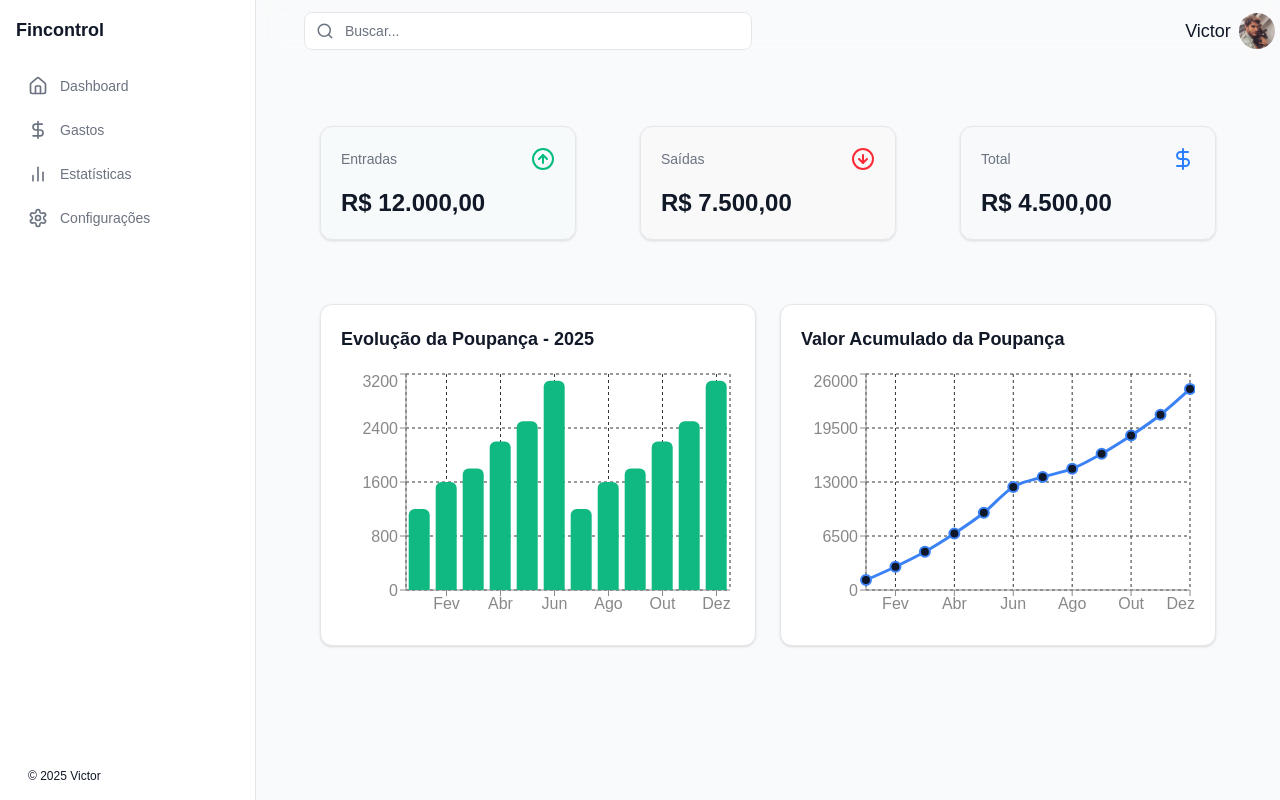
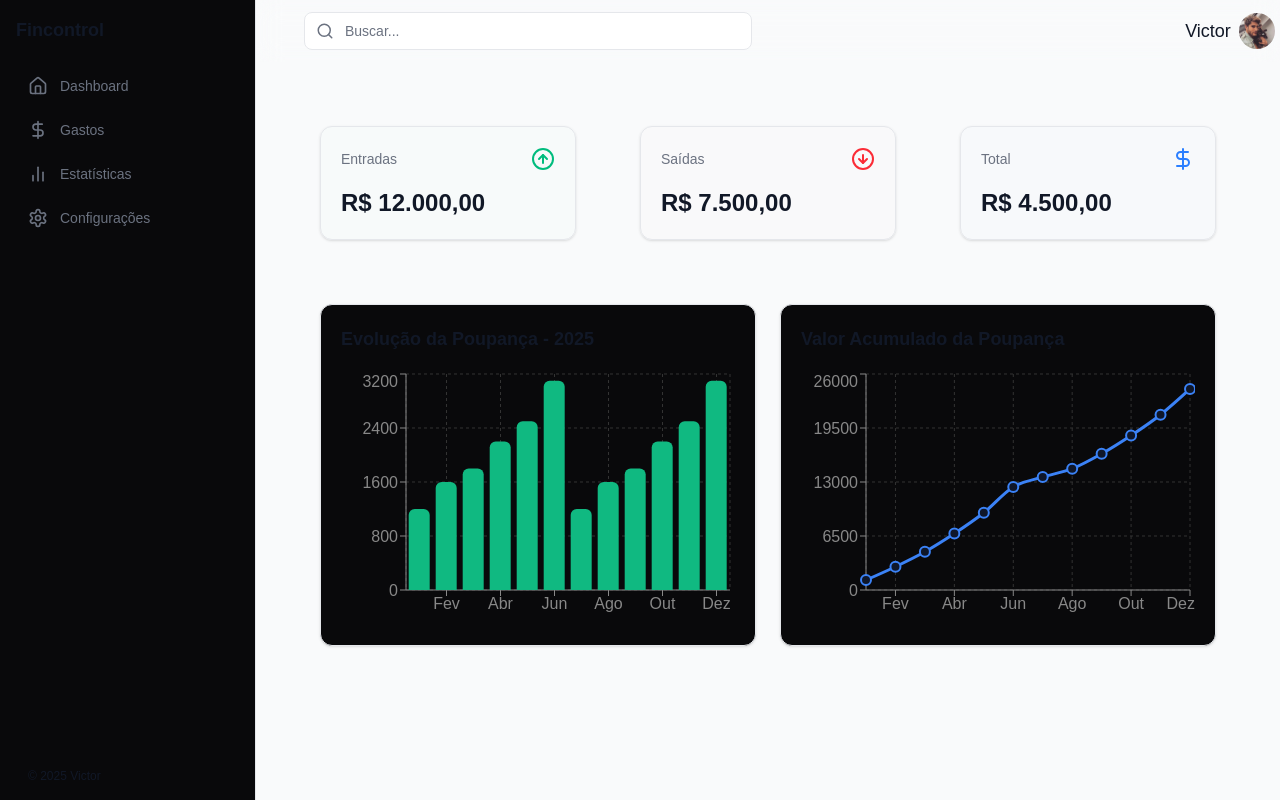
Before and after one commit to victorgomesc/fincoltrol, a Next.js app: page / in a window 1280 px wide. Built offline with nearby package versions, Linux system fonts and the light colour scheme.

Commit message:
style: on change bg color backgroun

```diff
--- a/src/app/globals.css
+++ b/src/app/globals.css
@@ -21,7 +21,7 @@
 
 @media (prefers-color-scheme: dark) {
   :root {
-    --background: #000814;
+    --background: #050505;
     --foreground: #f1f5f9;
     --card-bg: #031d46;
     --card-border: #334155;
--- a/src/components/Poupanca.tsx
+++ b/src/components/Poupanca.tsx
@@ -27,7 +27,7 @@ const data = [
 
 export function SavingsChart() {
   return (
-    <section className="bg-[var(--card-bg)] border border-[var(--card-border)] mt-16 w-2/4 p-5 rounded-xl shadow-sm">
+    <section className="bg-zinc-950 border border-[var(--card-border)] mt-16 w-2/4 p-5 rounded-xl shadow-sm">
       <h2 className="text-lg font-semibold text-[var(--foreground)] mb-4">
         Evolução da Poupança - 2025
       </h2>
--- a/src/components/PoupancaAcumulado.tsx
+++ b/src/components/PoupancaAcumulado.tsx
@@ -36,7 +36,7 @@ const accumulatedData = baseData.map((item, index) => {
 
 export function AccumulatedSavingsChart() {
   return (
-    <section className="bg-[var(--card-bg)] border border-[var(--card-border)] mt-16 w-2/4 p-5 rounded-xl shadow-sm">
+    <section className="bg-zinc-950 border border-[var(--card-border)] mt-16 w-2/4 p-5 rounded-xl shadow-sm">
       <h2 className="text-lg font-semibold text-[var(--foreground)] mb-4">
         Valor Acumulado da Poupança
       </h2>
--- a/src/components/Sidebar.tsx
+++ b/src/components/Sidebar.tsx
@@ -10,7 +10,7 @@ const navItems = [
 
 export function Sidebar() {
   return (
-    <aside className="h-screen fixed left-0 top-0 w-64 z-20 bg-[var(--card-bg)] border-r border-[var(--card-border)] p-4 flex flex-col">
+    <aside className="h-screen fixed left-0 top-0 w-64 z-20 bg-zinc-950 border-r border-[var(--card-border)] p-4 flex flex-col">
       <h2 className="text-lg font-semibold text-[var(--foreground)] mb-6">Fincontrol</h2>
 
       <nav className="flex flex-col gap-2">
```
